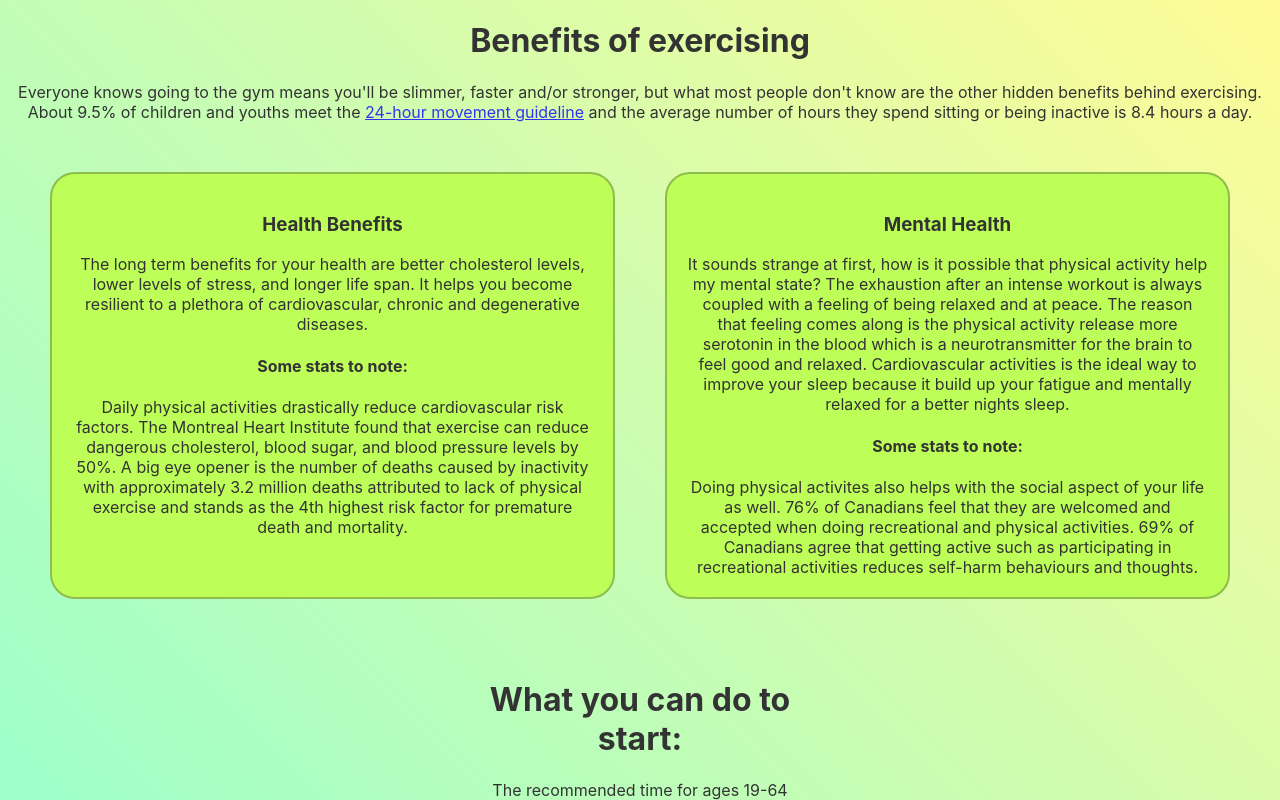
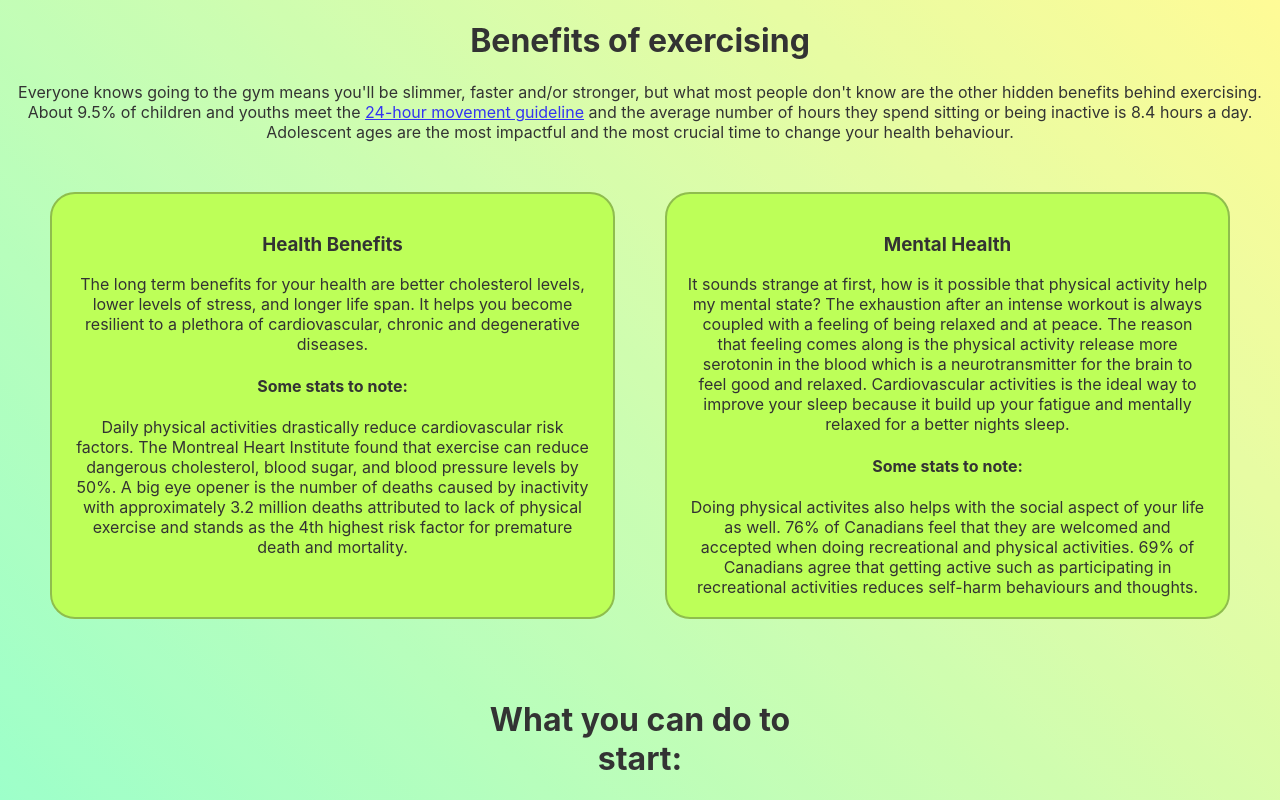
Before and after one commit to Atouse/lets-get-active, a React (Create React App) app: page / in a window 1280 px wide. Built offline with nearby package versions, Linux system fonts and the light colour scheme.

Commit message:
even more stuff

```diff
--- a/src/App.js
+++ b/src/App.js
@@ -57,7 +57,7 @@ function App() {
       <span> Everyone knows going to the gym means you'll be slimmer, faster and/or stronger, but what most people don't know are the other hidden benefits behind exercising.</span>
       <span> About 9.5% of children and youths meet the </span>
       <a href="https://csepguidelines.ca/">24-hour movement guideline</a>
-      <span> and the average number of hours they spend sitting or being inactive is 8.4 hours a day.</span>
+      <span> and the average number of hours they spend sitting or being inactive is 8.4 hours a day. Adolescent ages are the most impactful and the most crucial time to change your health behaviour.</span>
       <Informations title={faxNoPrinter.health.title} desc={faxNoPrinter.health.desc} stats={faxNoPrinter.health.stats}></Informations>
       <Informations title={faxNoPrinter.mental.title} desc={faxNoPrinter.mental.desc} stats={faxNoPrinter.mental.stats}></Informations>
 
```
